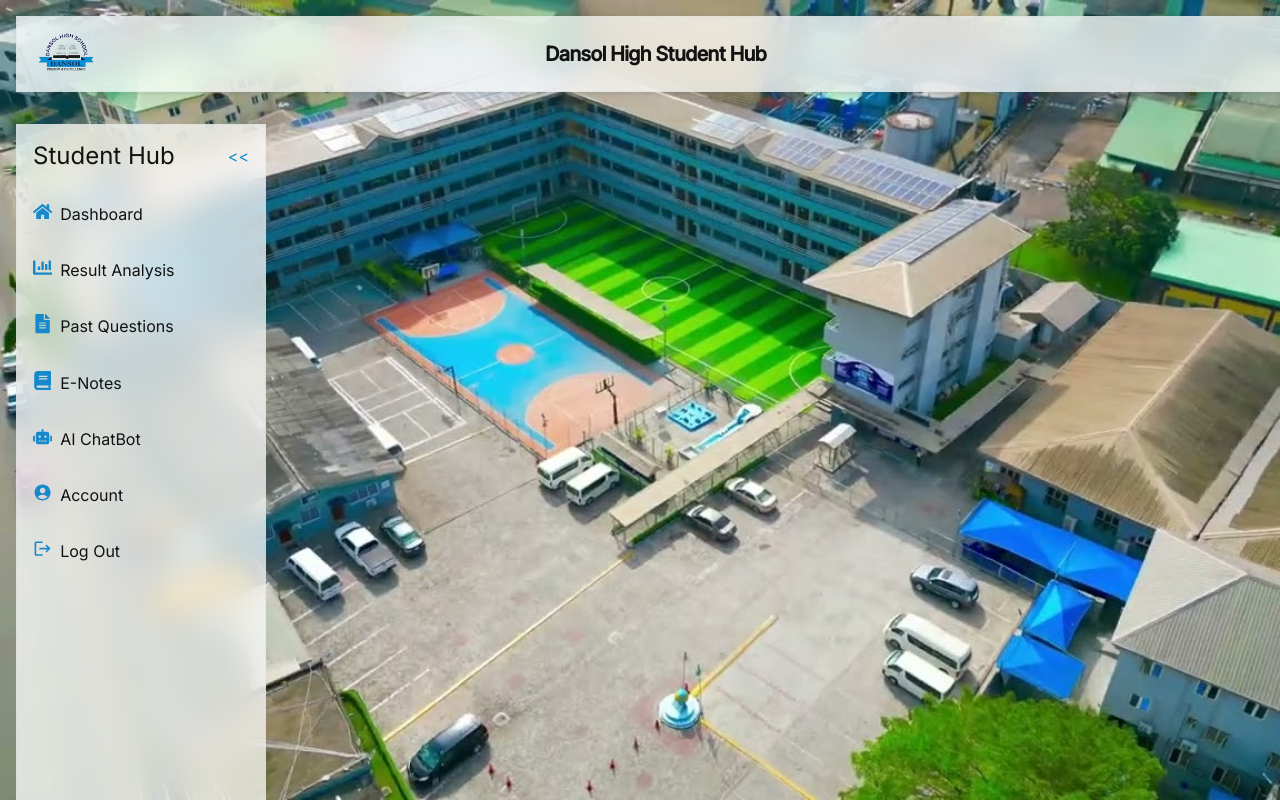
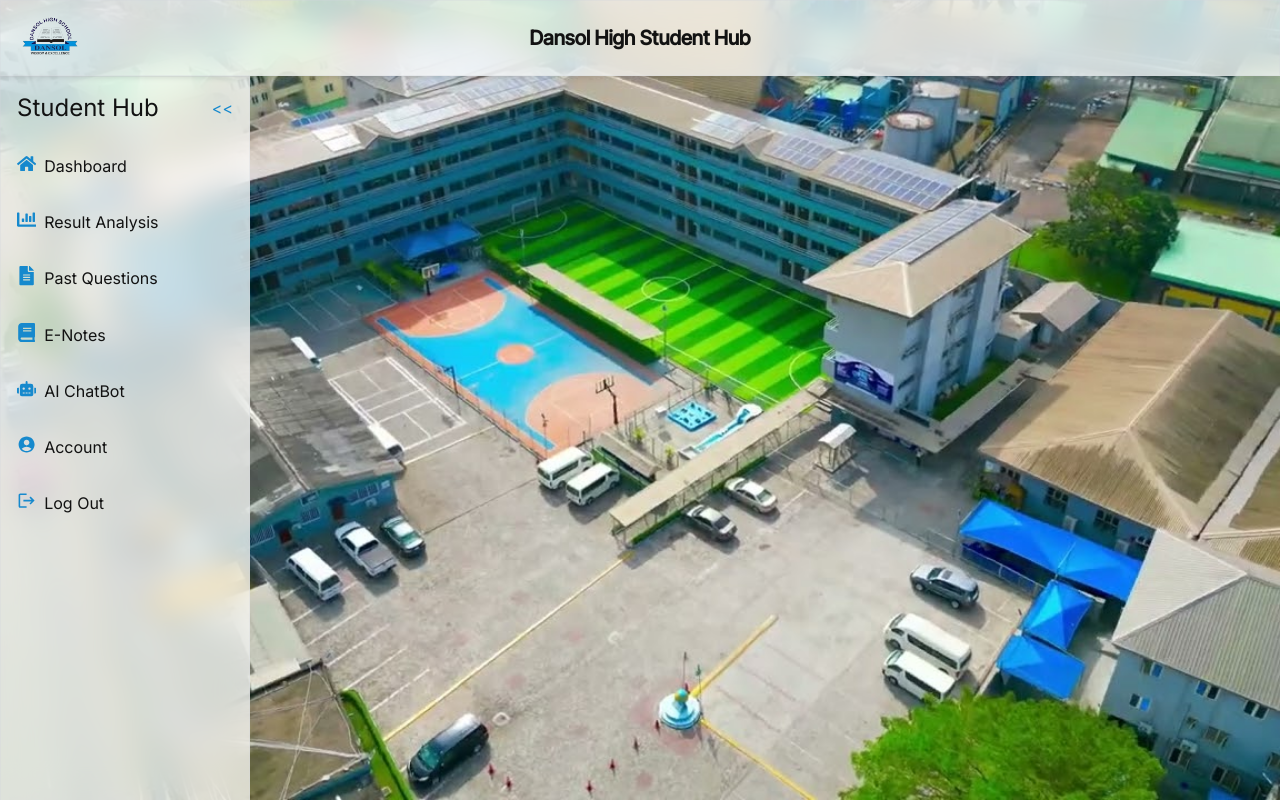
Before and after one commit to Toni-Coker/Dansol2_SMS, a React (Vite) app in the folder Dansoll/: page /dashboard in a window 1280 px wide. Built offline with nearby package versions, Linux system fonts and the light colour scheme.

Commit message:
fixed some styling issues

```diff
--- a/Dansoll/src/Home.css
+++ b/Dansoll/src/Home.css
@@ -1,7 +1,3 @@
-.section{
-    overflow-y: scroll;
-}
-
 .hero {
   display: flex;
   align-items: center;
--- a/Dansoll/src/Navs.css
+++ b/Dansoll/src/Navs.css
@@ -9,7 +9,6 @@
   backdrop-filter: blur(16px) saturate(180%);
   -webkit-backdrop-filter: blur(16px) saturate(180%);
   background-color: rgba(255, 255, 255, 0.75);
-  margin: 1rem;
   border: 1px solid rgba(209, 213, 219, 0.3);
 }
 
--- a/Dansoll/src/assets/StudentSidebar.css
+++ /dev/null
@@ -1,50 +0,0 @@
-/* Sidebar Styling */
-.sidebar {
-    width: 250px;
-    height: 100vh;
-    background-color: var(--faded);
-    padding: 20px;
-    position: fixed;
-    left: 0;
-    top: 5vw;
-    display: flex;
-    backdrop-filter: blur(16px) saturate(180%);
-    -webkit-backdrop-filter: blur(16px) saturate(180%);
-    background-color: rgba(255, 255, 255, 0.75);
-    border: 1px solid rgba(209, 213, 219, 0.3);
-    flex-direction: column;
-    overflow-y: auto;
-  }
-
-  .sidebar-title {
-    font-size: var(--font-size-heading);
-    font-weight: bold;
-    margin-bottom: var(--spacing-medium);
-    text-align: center;
-    color: var(--primary-color);
-  }
-
-  .sidebar-menu {
-    list-style: none;
-    padding: 0;
-  }
-
-  .sidebar-menu li {
-    padding: 12px;
-    margin: 5px 0;
-    border-radius: var(--border-radius);
-    transition: var(--transition);
-  }
-
-  .sidebar-menu li a {
-    color: var(--dark-secondary-color);
-    text-decoration: none;
-    display: block;
-    font-size: var(--font-size-base);
-  }
-
-  .sidebar-menu li:hover,
-  .sidebar-menu .active {
-    background-color: var(--primary-color);
-    color: white;
-  }
--- a/Dansoll/src/components/Sidebar.css
+++ b/Dansoll/src/components/Sidebar.css
@@ -5,7 +5,6 @@
   color: var(--dark-secondary-color);
   height: calc(100vh - 2rem);
   position: relative;
-  margin: 1rem;
   backdrop-filter: blur(16px) saturate(180%);
   -webkit-backdrop-filter: blur(16px) saturate(180%);
   background-color: rgba(255, 255, 255, 0.75);
@@ -95,9 +94,9 @@
   margin-left: 0;
 }
 
-.sidebar-header{
-    display: flex;
-    justify-content: space-around;
-    align-content: center;
-    padding: var(--spacing-medium);
+.sidebar-header {
+  display: flex;
+  justify-content: space-around;
+  align-content: center;
+  padding: var(--spacing-medium);
 }
```
